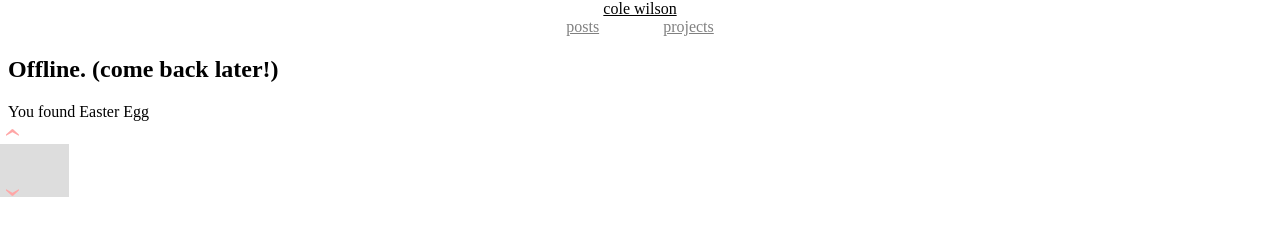
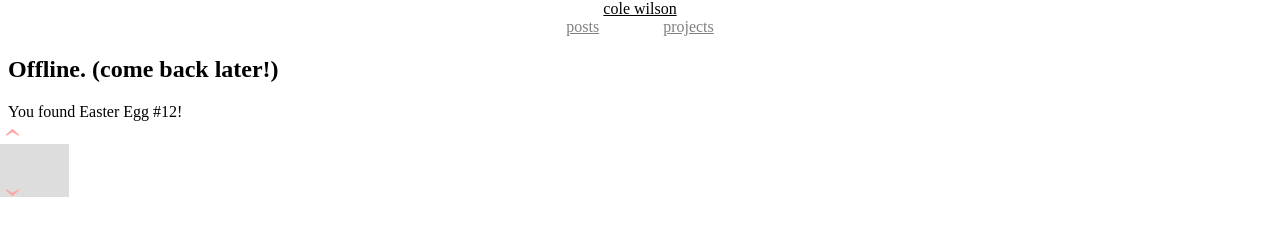
Before and after one commit to cole-wilson/colewilson.xyz, a Jekyll site: the page built from offline.html, in a window 1280 px wide. Shown: the part 126-362 px from the top of the page. Built offline with Jekyll 4.4.1, drawn with Linux system fonts in a browser that asks for light colours; a script that is not in the unit is left out; grey boxes are pictures that could not be loaded.

Commit message:
Update offline.html

```diff
--- a/offline.html
+++ b/offline.html
@@ -1,5 +1,5 @@
 ---
 layout: home
-desc: You found Easter Egg #12!
+desc: "You found Easter Egg #12!"
 title: Offline. (come back later!)
 ---
```
